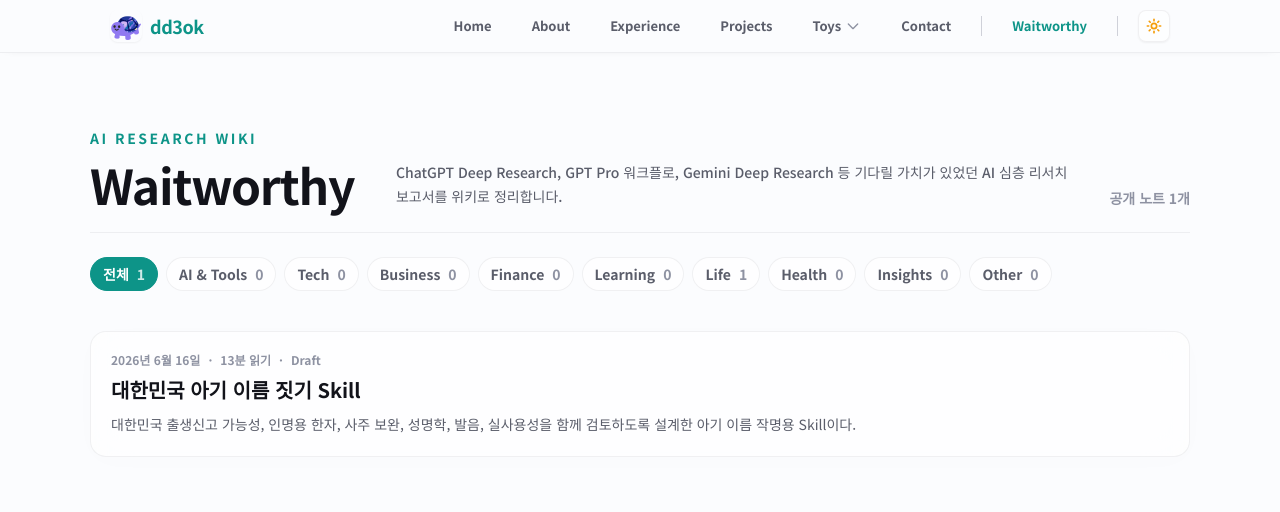
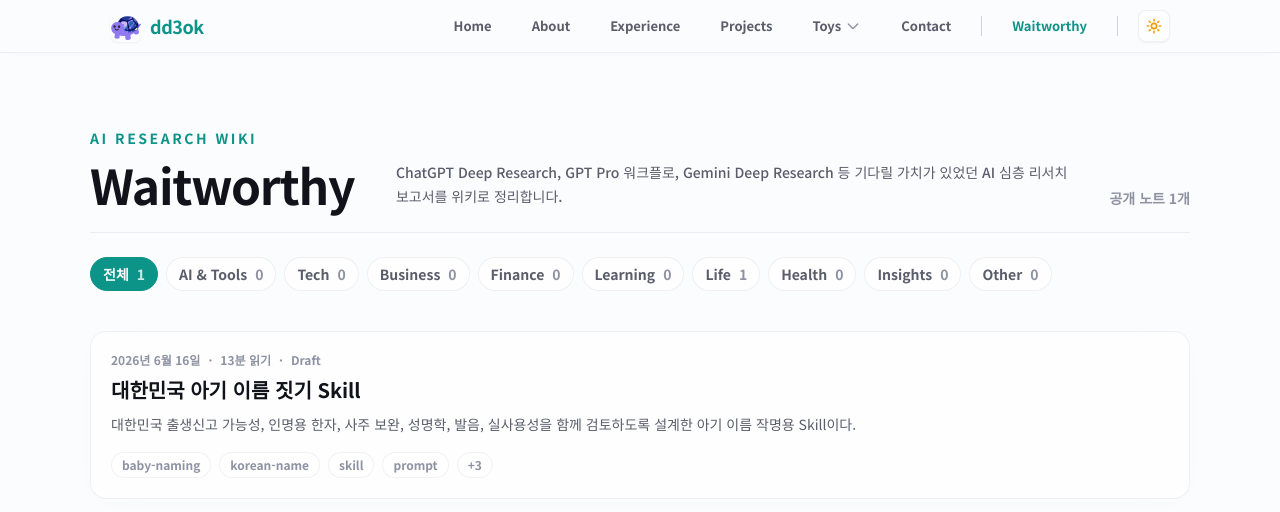
Before and after one commit to dd3ok/dd3ok.github.io, a Next.js app: page /notes in a window 1280 px wide. Shown: the top 512 px of the page. Built offline with nearby package versions, Linux system fonts and the light colour scheme.

Commit message:
Show note tags in notes list
Expose existing note tags on notes directory cards and keep the tag chips semantic with a ul/li list structure.

Verification:
- npm run build

```diff
--- a/src/app/notes/NotesDirectoryView.tsx
+++ b/src/app/notes/NotesDirectoryView.tsx
@@ -94,7 +94,11 @@ export default function NotesDirectoryView({ activeCategory, notes }: NotesDirec
                         </div>
                     ) : (
                         <div className="grid gap-4">
-                            {activeNotes.map((note) => (
+                            {activeNotes.map((note) => {
+                                const visibleTags = note.tags.slice(0, 4)
+                                const remainingTagCount = note.tags.length - visibleTags.length
+
+                                return (
                                     <article key={note.slug} className="glass-card p-5">
                                         <div className="flex flex-wrap items-center gap-2 text-xs font-semibold text-[var(--text-muted)]">
                                             <time dateTime={note.date}>{formatDate(note.date)}</time>
@@ -115,8 +119,24 @@ export default function NotesDirectoryView({ activeCategory, notes }: NotesDirec
                                         <p className="mt-2 text-sm leading-6 text-[var(--text-secondary)]">
                                             {note.summary}
                                         </p>
+                                        <ul className="mt-4 flex flex-wrap gap-2" aria-label={`${note.title} 태그`}>
+                                            {visibleTags.map((tag) => (
+                                                <li
+                                                    key={tag}
+                                                    className="rounded-full border border-[var(--card-border)] bg-[var(--card-bg)] px-2.5 py-1 text-xs font-bold text-[var(--text-muted)]"
+                                                >
+                                                    {tag}
+                                                </li>
+                                            ))}
+                                            {remainingTagCount > 0 && (
+                                                <li className="rounded-full border border-[var(--card-border)] px-2.5 py-1 text-xs font-bold text-[var(--text-muted)]">
+                                                    +{remainingTagCount}
+                                                </li>
+                                            )}
+                                        </ul>
                                     </article>
-                            ))}
+                                )
+                            })}
                         </div>
                     )}
                 </div>
```
Also changed, not shown: scripts/check-notes.mjs (+9 -0 lines). Lines whose indentation alone changed are shown as unchanged.
